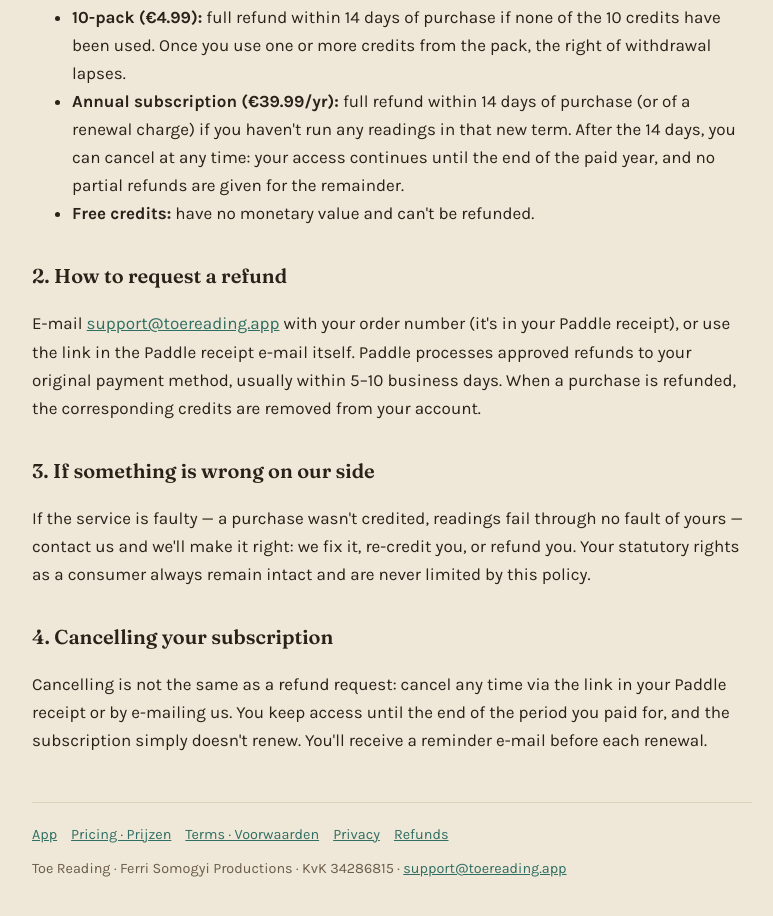
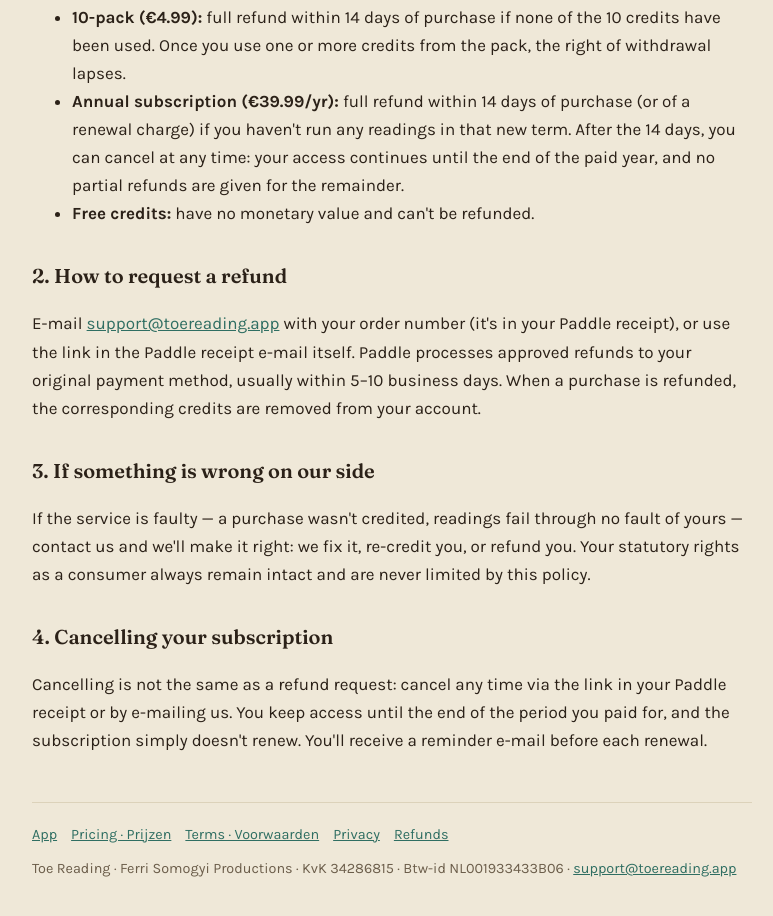
Before and after one commit to Ferrisomogyi/tenenspiegel, a plain HTML site: page refund.html in a window 1280 px wide. Shown: the part 554-1470 px from the top of the page, without its empty margins (248-1021 px from the left). Drawn offline with Linux system fonts and the light colour scheme.

Commit message:
Add VAT ID to footer in refund.html

```diff
--- a/refund.html
+++ b/refund.html
@@ -102,7 +102,7 @@ html[data-taal="nl"] [lang-blok="nl"]{display:block}
 <a href="privacy.html">Privacy</a>
 <a href="refund.html">Refunds</a>
 </nav>
-<div>Toe Reading · Ferri Somogyi Productions · KvK 34286815 · <a href="mailto:support@toereading.app">support@toereading.app</a></div>
+<div>Toe Reading · Ferri Somogyi Productions · KvK 34286815 · Btw-id NL001933433B06 · <a href="mailto:support@toereading.app">support@toereading.app</a></div>
 </footer>
 </div>
 <script>
```
